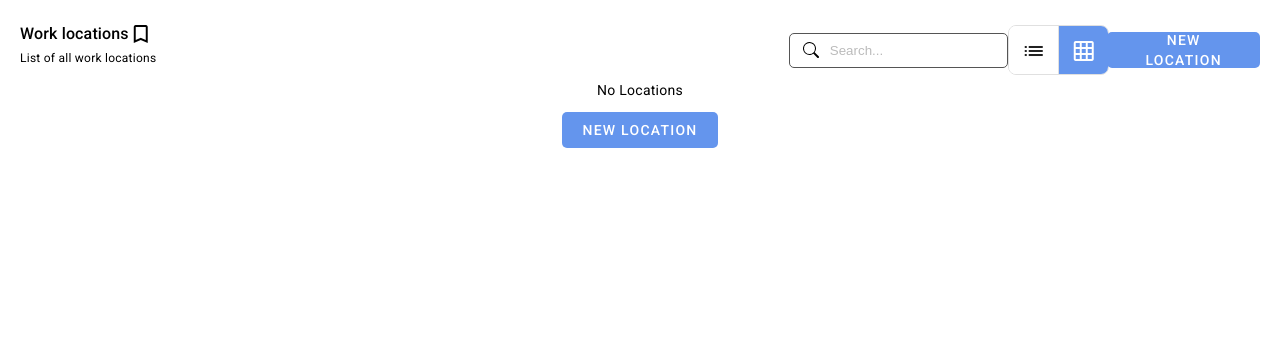
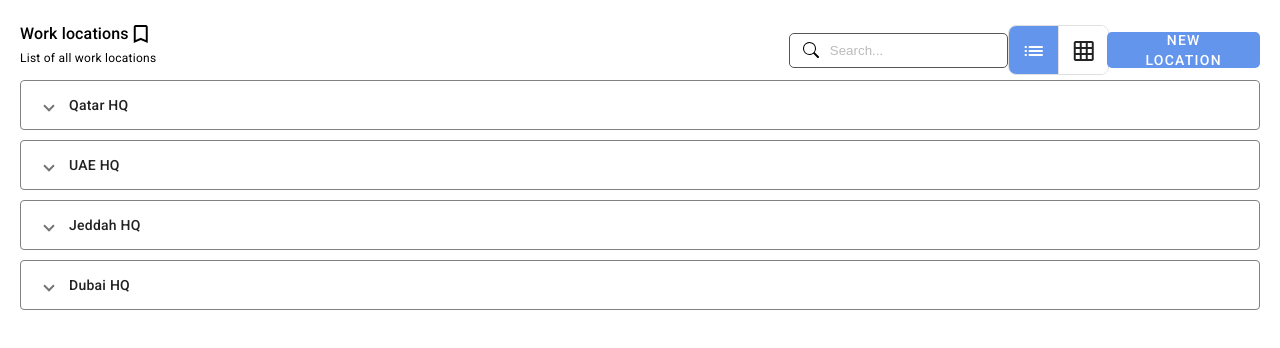
Before and after one commit to Paulvitalis200/work-location, an Angular app: page / in a window 1280 px wide. Shown: the top 348 px of the page. Built offline with nearby package versions, Linux system fonts and the light colour scheme.

Commit message:
More changes

```diff
--- a/src/app/location-list/location-list.component.html
+++ b/src/app/location-list/location-list.component.html
@@ -40,12 +40,12 @@
     <div *ngIf="isActive === 'list'">
       <mat-accordion
         *ngFor="let location of locations"
-        class="location-box"
         [togglePosition]="'before'"
         cdkDrag
       >
         <mat-expansion-panel
           [expanded]="false"
+          class="location-box"
           (opened)="panelOpenState = true"
           (closed)="panelOpenState = false"
         >
@@ -54,10 +54,11 @@
               {{ location.name }}
             </mat-panel-title>
           </mat-expansion-panel-header>
-          <div>
-            <div *ngFor="let childLocation of getChildLocations(location)">
-              {{ childLocation?.name }}
-            </div>
+          <div
+            *ngFor="let childLocation of getChildLocations(location)"
+            class="child-location"
+          >
+            {{ childLocation?.name }}
           </div>
         </mat-expansion-panel>
       </mat-accordion>
--- a/src/app/location-list/location-list.component.scss
+++ b/src/app/location-list/location-list.component.scss
@@ -80,14 +80,19 @@ input.nosubmit {
 }
 
 .location-box {
-  //   display: flex;
-  //   flex-direction: row;
-  //   align-items: center;
-  //   justify-content: space-between;
-  box-sizing: border-box;
   cursor: move;
   background: white;
   font-size: 14px;
+  border: 1px solid grey !important;
+  margin-bottom: 10px;
+  box-shadow: none;
+}
+
+.child-location {
+  border: 1px solid grey;
+  margin-bottom: 10px;
+  padding: 10px;
+  border-radius: 5px;
 }
 
 .location-grid-box {
--- a/src/app/location-list/location-list.component.ts
+++ b/src/app/location-list/location-list.component.ts
@@ -16,11 +16,49 @@ interface Location {
   styleUrls: ['./location-list.component.scss'],
 })
 export class LocationListComponent {
-  locations: Location[] = [];
+  locations: Location[] = [
+    {
+      id: 1,
+      name: 'Qatar HQ',
+      shortName: 'Qatar',
+      parentLocation: null,
+    },
+    {
+      id: 2,
+      name: 'UAE HQ',
+      shortName: 'Qatar',
+      parentLocation: {
+        id: 1,
+        name: 'Qatar HQ',
+        shortName: 'Qatar',
+      },
+    },
+    {
+      id: 3,
+      name: 'Jeddah HQ',
+      shortName: 'Qatar',
+      parentLocation: {
+        id: 1,
+        name: 'Qatar HQ',
+        shortName: 'Qatar',
+      },
+    },
+    {
+      id: 4,
+      name: 'Dubai HQ',
+      shortName: 'Qatar',
+      parentLocation: {
+        id: 3,
+        name: 'Jeddah HQ',
+        shortName: 'Qatar',
+      },
+    },
+  ];
+
   selectedView: string = 'list';
   views: string[] = ['list', 'grid'];
   panelOpenState: boolean = false;
-  isActive: string = 'grid';
+  isActive: string = 'list';
 
   constructor(private dialog: MatDialog, private router: Router) {}
 
@@ -34,7 +72,6 @@ export class LocationListComponent {
 
     dialogRef.afterClosed().subscribe((result) => {
       if (result) {
-        console.log(result.response);
         const { name, shortName, parentLocation } = result.response;
         const newLocation = {
           id: Math.floor(Math.random() * 100000000),
@@ -52,16 +89,15 @@ export class LocationListComponent {
   }
 
   getChildLocations(inputLocation: Location) {
-    let nedddd: any = this.locations.filter(
+    let childLocations: any = this.locations.filter(
       (location: Location) =>
         inputLocation.name?.toLowerCase() ===
         location.parentLocation?.name?.toLowerCase()
     );
-    return nedddd;
+    return childLocations;
   }
 
   loadSection(section: string) {
-    console.log(section);
     this.isActive = section;
   }
 
--- a/src/app/shared/dialogs/new-location/new-location.component.html
+++ b/src/app/shared/dialogs/new-location/new-location.component.html
@@ -41,7 +41,7 @@
       </mat-form-field>
     </div>
     <div class="button-div">
-      <button mat-button class="cancel-btn">Cancel</button>
+      <button mat-button class="cancel-btn" (click)="close()">Cancel</button>
       <button
         mat-button
         [disabled]="!locationForm.valid"
--- a/src/app/shared/dialogs/new-location/new-location.component.ts
+++ b/src/app/shared/dialogs/new-location/new-location.component.ts
@@ -35,4 +35,8 @@ export class NewLocationComponent {
       response: this.locationForm.value,
     });
   }
+
+  close() {
+    this.dialogRef.close();
+  }
 }
```
